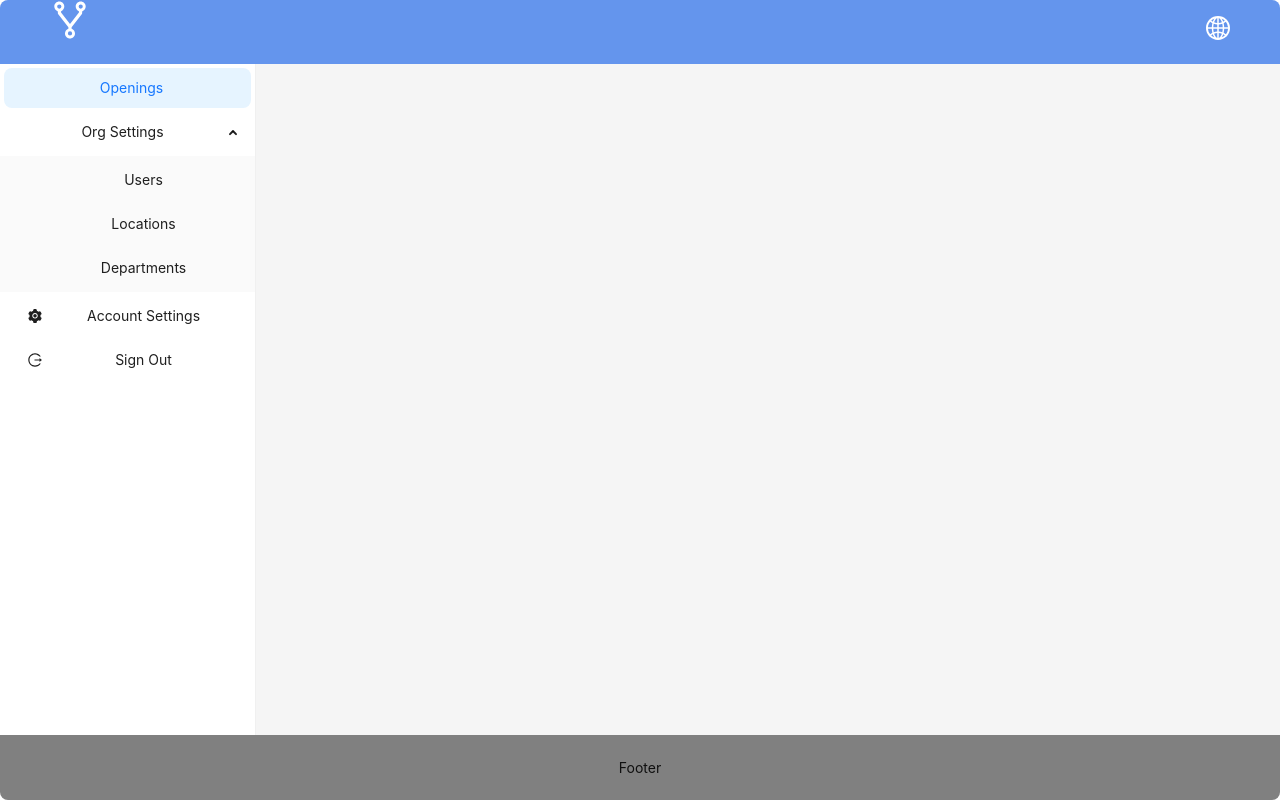
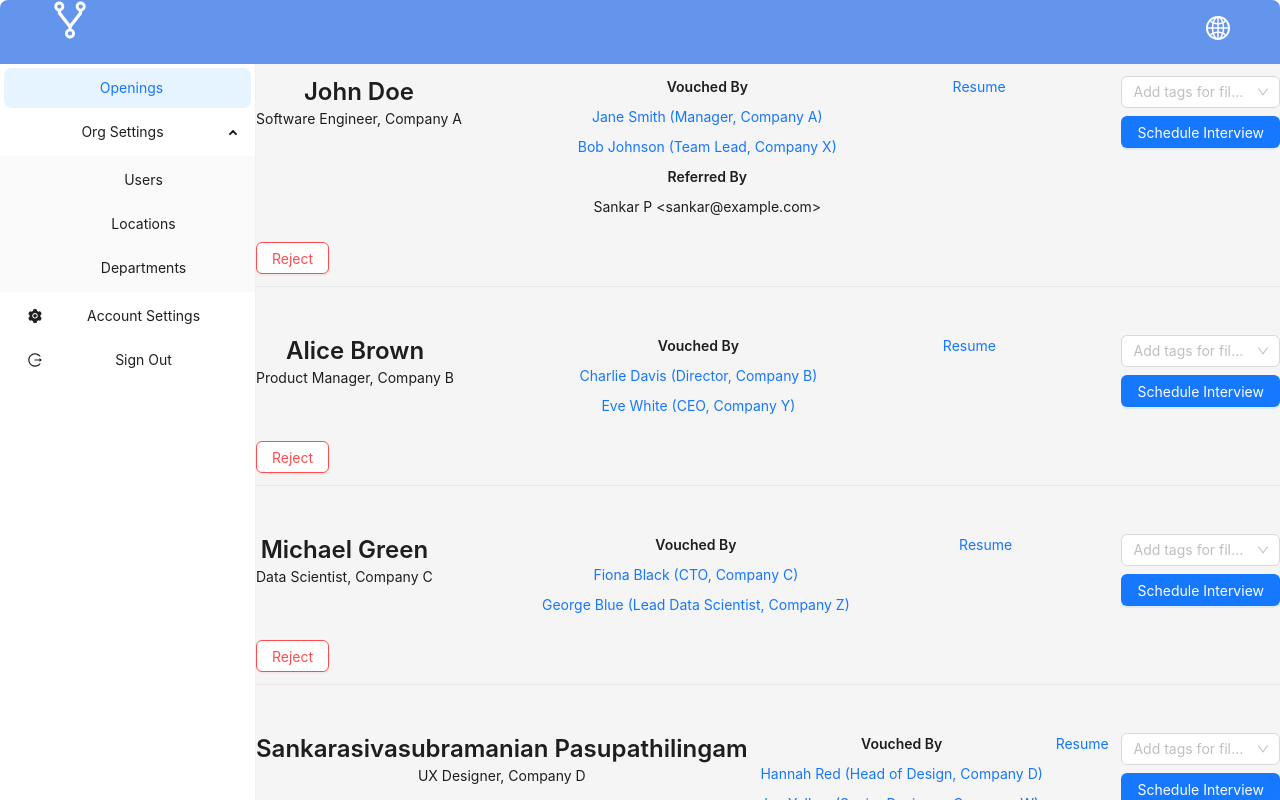
Before and after one commit to vetchium/vetchium, a React (Create React App) app in the folder erised/: page /openings/FEB14-1/applications in a window 1280 px wide. Both pictures are taken after a click on the button "Sign In". Shown: the top 800 px of the page. Built offline with nearby package versions, Linux system fonts and the light colour scheme.

Commit message:
Applications

```diff
--- a/erised/src/components/Router.tsx
+++ b/erised/src/components/Router.tsx
@@ -1,4 +1,5 @@
 import { Route, Routes } from "react-router-dom";
+import Applications from "../pages/Applications";
 import CreateOpening from "../pages/CreateOpening";
 import Departments from "../pages/Departments";
 import LocationSelector from "../pages/Locations";
@@ -8,6 +9,10 @@ import Users from "../pages/Users";
 function Router() {
   return (
     <Routes>
+      <Route
+        path="/openings/:opening_id/applications"
+        element={<Applications />}
+      />
       <Route path="/openings" element={<Openings />} />
       <Route path="/create-opening" element={<CreateOpening />} />
       <Route path="/org-settings" element={<div>Org Settings</div>} />
--- a/erised/src/components/Sidebar.tsx
+++ b/erised/src/components/Sidebar.tsx
@@ -65,7 +65,6 @@ function Sidebar({ onSignOut }: { onSignOut: () => void }) {
         defaultSelectedKeys={["/openings"]}
         defaultOpenKeys={["org-settings"]}
         mode="inline"
-        inlineCollapsed={false}
         items={items}
         style={{ height: "100%" }}
       />
--- a/erised/src/i18n/en/index.ts
+++ b/erised/src/i18n/en/index.ts
@@ -78,4 +78,13 @@ export default {
   add_user: "Add User",
   email: "Email",
   role: "Role",
+
+  applications: {
+    vouched_by: "Vouched By",
+    referred_by: "Referred By",
+    resume: "Resume",
+    add_tags: "Add tags for filtering",
+    schedule_interview: "Schedule Interview",
+    reject: "Reject",
+  },
 };
--- /dev/null
+++ b/erised/src/pages/Applications.tsx
@@ -0,0 +1,155 @@
+import { Button, Flex, List, Select, Typography } from "antd";
+import t from "../i18n/i18n";
+
+const { Text, Link } = Typography;
+
+const data = [
+  {
+    name: "John Doe",
+    currentPosition: "Software Engineer, Company A",
+    vouchedBy: [
+      { name: "Jane Smith", position: "Manager", company: "Company A" },
+      { name: "Bob Johnson", position: "Team Lead", company: "Company X" },
+    ],
+    referredBy: "Sankar P <sankar@example.com>",
+  },
+  {
+    name: "Alice Brown",
+    currentPosition: "Product Manager, Company B",
+    vouchedBy: [
+      { name: "Charlie Davis", position: "Director", company: "Company B" },
+      { name: "Eve White", position: "CEO", company: "Company Y" },
+    ],
+  },
+  {
+    name: "Michael Green",
+    currentPosition: "Data Scientist, Company C",
+    vouchedBy: [
+      { name: "Fiona Black", position: "CTO", company: "Company C" },
+      {
+        name: "George Blue",
+        position: "Lead Data Scientist",
+        company: "Company Z",
+      },
+    ],
+  },
+  {
+    name: "Sankarasivasubramanian Pasupathilingam",
+    currentPosition: "UX Designer, Company D",
+    vouchedBy: [
+      { name: "Hannah Red", position: "Head of Design", company: "Company D" },
+      { name: "Ian Yellow", position: "Senior Designer", company: "Company W" },
+    ],
+  },
+];
+
+export default function Applications() {
+  return (
+    <List
+      itemLayout="vertical"
+      dataSource={data}
+      renderItem={(item) => (
+        <List.Item style={{ marginBottom: "36px" }}>
+          <Flex vertical gap="large">
+            <Flex justify="space-between">
+              <Flex vertical>
+                <Typography.Title level={3} style={{ margin: 0 }}>
+                  {item.name}
+                </Typography.Title>
+                <Text>{item.currentPosition}</Text>
+              </Flex>
+
+              <Flex vertical gap="small">
+                <Text strong>{t("applications.vouched_by")}</Text>
+                {item.vouchedBy.map((vouched, index) => (
+                  <Link href="#">
+                    {vouched.name} ({vouched.position}, {vouched.company})
+                  </Link>
+                ))}
+                {item.referredBy && (
+                  <>
+                    <Text strong>{t("applications.referred_by")}</Text>
+                    <Text>{item.referredBy}</Text>
+                  </>
+                )}
+              </Flex>
+
+              <Link href="#">{t("applications.resume")}</Link>
+              <Flex vertical gap="small">
+                <Select
+                  mode="multiple"
+                  placeholder={t("applications.add_tags")}
+                  options={[
+                    {
+                      value: "red",
+                      label: (
+                        <div
+                          style={{
+                            width: "20px",
+                            height: "20px",
+                            backgroundColor: "red",
+                            borderRadius: "50%",
+                            display: "inline-block",
+                          }}
+                        ></div>
+                      ),
+                    },
+                    {
+                      value: "blue",
+                      label: (
+                        <div
+                          style={{
+                            width: "20px",
+                            height: "20px",
+                            backgroundColor: "blue",
+                            borderRadius: "50%",
+                            display: "inline-block",
+                          }}
+                        ></div>
+                      ),
+                    },
+                    {
+                      value: "green",
+                      label: (
+                        <div
+                          style={{
+                            width: "20px",
+                            height: "20px",
+                            backgroundColor: "green",
+                            borderRadius: "50%",
+                            display: "inline-block",
+                          }}
+                        ></div>
+                      ),
+                    },
+                    {
+                      value: "purple",
+                      label: (
+                        <div
+                          style={{
+                            width: "20px",
+                            height: "20px",
+                            backgroundColor: "purple",
+                            borderRadius: "50%",
+                            display: "inline-block",
+                          }}
+                        ></div>
+                      ),
+                    },
+                  ]}
+                  getPopupContainer={(triggerNode) => triggerNode.parentElement}
+                />
+                <Button type="primary">
+                  {t("applications.schedule_interview")}
+                </Button>
+              </Flex>
+            </Flex>
+            <Flex>
+              <Button danger>{t("applications.reject")}</Button>
+            </Flex>
+          </Flex>
+        </List.Item>
+      )}
+    />
+  );
+}
--- a/erised/src/pages/Openings.tsx
+++ b/erised/src/pages/Openings.tsx
@@ -1,9 +1,8 @@
 import { PlusCircleTwoTone } from "@ant-design/icons";
-import { Button, Divider, Flex, Table } from "antd";
+import { Button, Flex, Table } from "antd";
 import { useNavigate } from "react-router-dom";
+import { tableStyle } from "../Styles";
 import t from "../i18n/i18n";
-import { table } from "console";
-import { tableStyle } from "../Styles";
 
 function Openings() {
   const navigate = useNavigate();
@@ -19,6 +18,14 @@ function Openings() {
       unfilledPositions: 3,
       filledPositions: 2,
       editLink: <a href="#">Edit</a>,
+      applicationsLink: (
+        <a
+          href={`/openings/JAN14-1/applications`}
+          onClick={() => navigate(`/openings/JAN14-1/applications`)}
+        >
+          Applications
+        </a>
+      ),
     },
     {
       key: "JAN14-2",
@@ -30,6 +37,14 @@ function Openings() {
       unfilledPositions: 1,
       filledPositions: 4,
       editLink: <a href="#">Edit</a>,
+      applicationsLink: (
+        <a
+          href={`/openings/JAN14-2/applications`}
+          onClick={() => navigate(`/openings/JAN14-2/applications`)}
+        >
+          Applications
+        </a>
+      ),
     },
     {
       key: "FEB14-1",
@@ -41,6 +56,14 @@ function Openings() {
       unfilledPositions: 0,
       filledPositions: 5,
       editLink: <a href="#">Edit</a>,
+      applicationsLink: (
+        <a
+          href={`/openings/FEB14-1/applications`}
+          onClick={() => navigate(`/openings/FEB14-1/applications`)}
+        >
+          Applications
+        </a>
+      ),
     },
   ];
 
@@ -65,6 +88,11 @@ function Openings() {
       key: "filledPositions",
     },
     { title: "Edit", dataIndex: "editLink", key: "editLink" },
+    {
+      title: "Applications",
+      dataIndex: "applicationsLink",
+      key: "applicationsLink",
+    },
   ];
 
   return (
--- a/erised/src/pages/Users.tsx
+++ b/erised/src/pages/Users.tsx
@@ -5,10 +5,9 @@ import {
   Flex,
   Form,
   Input,
-  Select,
+  Radio,
   Table,
   Typography,
-  Radio, // Added this import
 } from "antd";
 import React, { useState } from "react";
 import { formItemStyle, formStyle, tableStyle } from "../Styles";
```
